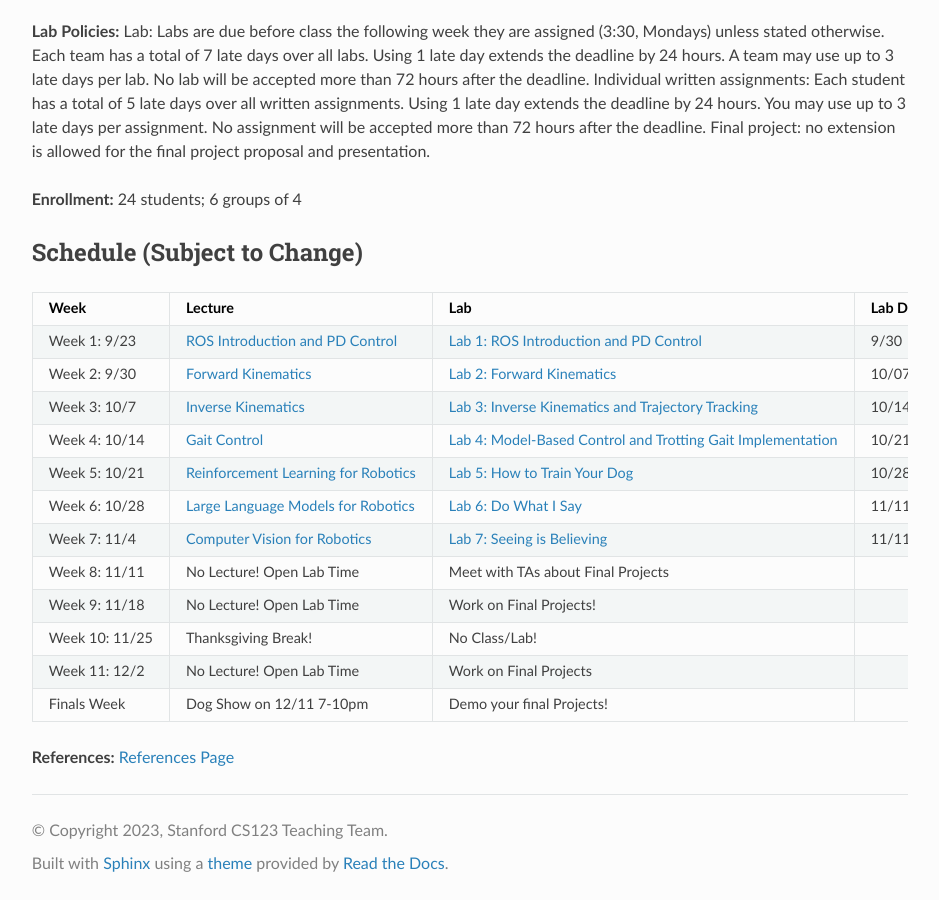
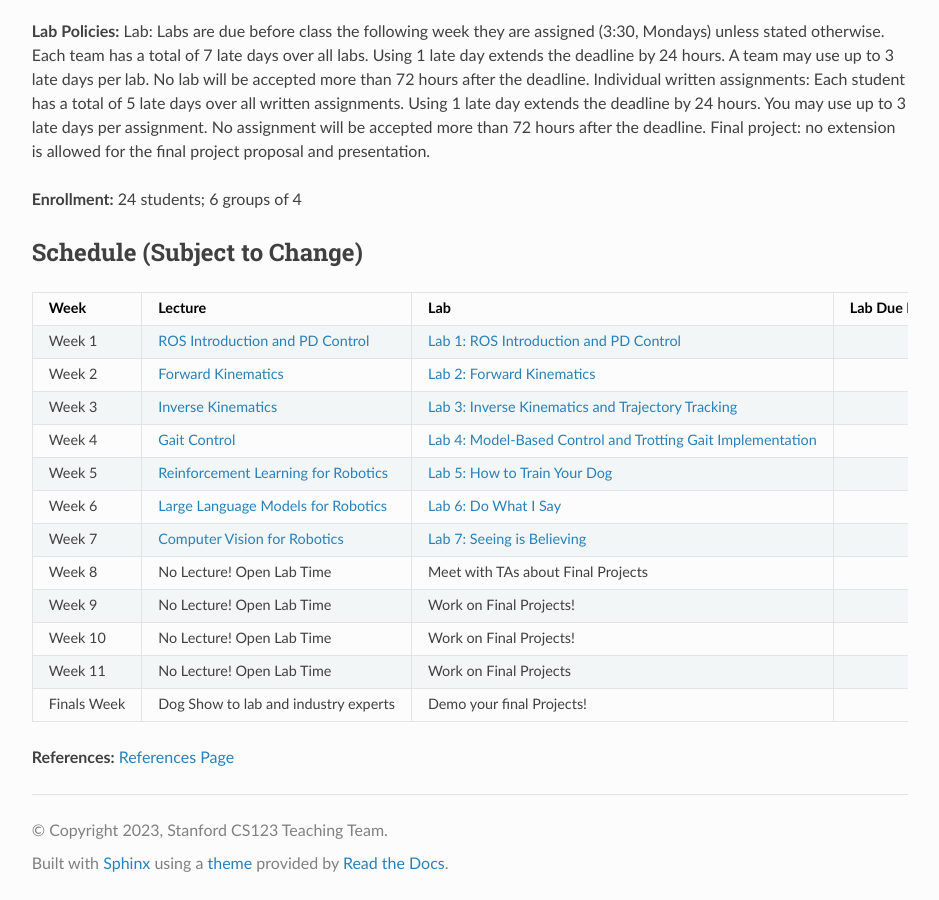
Before and after one commit to cs123-stanford/cs123-stanford, a Sphinx documentation site: the page built from docs/index.rst, in a window 1280 px wide and 900 px high, scrolled down 2075 px. Shown: the whole window, without its empty margins (320-1259 px from the left). Built offline with Sphinx 7.4.7 and the Read the Docs theme 3.1.0, drawn with Linux system fonts in a browser that asks for light colours; pages that are not in the unit, such as notebooks, are missing from menus.

Commit message:
Update index.rst (once again...)

```diff
--- a/docs/index.rst
+++ b/docs/index.rst
@@ -68,17 +68,17 @@
    :header: "Week", "Lecture", "Lab", "Lab Due Date", "Other"
    :widths: 15, 30, 30, 15, 20
 
-   "Week 1: 9/23", ":doc:`../schedule/lectures/fall-24/lec-1`", ":doc:`../schedule/labs/fall-24/lab-1`", "9/30", ""
-   "Week 2: 9/30", ":doc:`../schedule/lectures/fall-24/lec-2`", ":doc:`../schedule/labs/fall-24/lab-2`", "10/07", ""
-   "Week 3: 10/7", ":doc:`../schedule/lectures/fall-24/lec-3`", ":doc:`../schedule/labs/fall-24/lab-3`", "10/14", ""
-   "Week 4: 10/14", ":doc:`../schedule/lectures/fall-24/lec-4`", ":doc:`../schedule/labs/fall-24/lab-4`", "10/21", ""
-   "Week 5: 10/21", ":doc:`../schedule/lectures/fall-24/lec-5`", ":doc:`../schedule/labs/fall-24/lab-5`", "10/28", ""
-   "Week 6: 10/28", ":doc:`../schedule/lectures/fall-24/lec-6`", ":doc:`../schedule/labs/fall-24/lab-6`", "11/11", ""
-   "Week 7: 11/4", ":doc:`../schedule/lectures/fall-24/lec-7`", ":doc:`../schedule/labs/fall-24/lab-7`", "11/11", ""
-   "Week 8: 11/11", "No Lecture! Open Lab Time", "Meet with TAs about Final Projects", "", "Project Proposals due 11/15 at 11:59"
-   "Week 9: 11/18", "No Lecture! Open Lab Time", "Work on Final Projects!", "", ""
-   "Week 10: 11/25", "Thanksgiving Break!", "No Class/Lab!", "", ""
-   "Week 11: 12/2", "No Lecture! Open Lab Time", "Work on Final Projects", "", "Final Project checkpoint 12/2"
-   "Finals Week", "Dog Show on 12/11 7-10pm", "Demo your final Projects!", "", ""
+   "Week 1", ":doc:`../schedule/lectures/fall-24/lec-1`", ":doc:`../schedule/labs/fall-24/lab-1`", "", ""
+   "Week 2", ":doc:`../schedule/lectures/fall-24/lec-2`", ":doc:`../schedule/labs/fall-24/lab-2`", "", ""
+   "Week 3", ":doc:`../schedule/lectures/fall-24/lec-3`", ":doc:`../schedule/labs/fall-24/lab-3`", "", ""
+   "Week 4", ":doc:`../schedule/lectures/fall-24/lec-4`", ":doc:`../schedule/labs/fall-24/lab-4`", "", ""
+   "Week 5", ":doc:`../schedule/lectures/fall-24/lec-5`", ":doc:`../schedule/labs/fall-24/lab-5`", "", ""
+   "Week 6", ":doc:`../schedule/lectures/fall-24/lec-6`", ":doc:`../schedule/labs/fall-24/lab-6`", "", ""
+   "Week 7", ":doc:`../schedule/lectures/fall-24/lec-7`", ":doc:`../schedule/labs/fall-24/lab-7`", "", ""
+   "Week 8", "No Lecture! Open Lab Time", "Meet with TAs about Final Projects", "", "Project Proposals due end of week"
+   "Week 9", "No Lecture! Open Lab Time", "Work on Final Projects!", "", ""
+   "Week 10", "No Lecture! Open Lab Time", "Work on Final Projects!", "", ""
+   "Week 11", "No Lecture! Open Lab Time", "Work on Final Projects", "", "Final Project checkpoint by end of week"
+   "Finals Week", "Dog Show to lab and industry experts", "Demo your final Projects!", "", ""
 
 **References:** :doc:`../reference/references`
```
